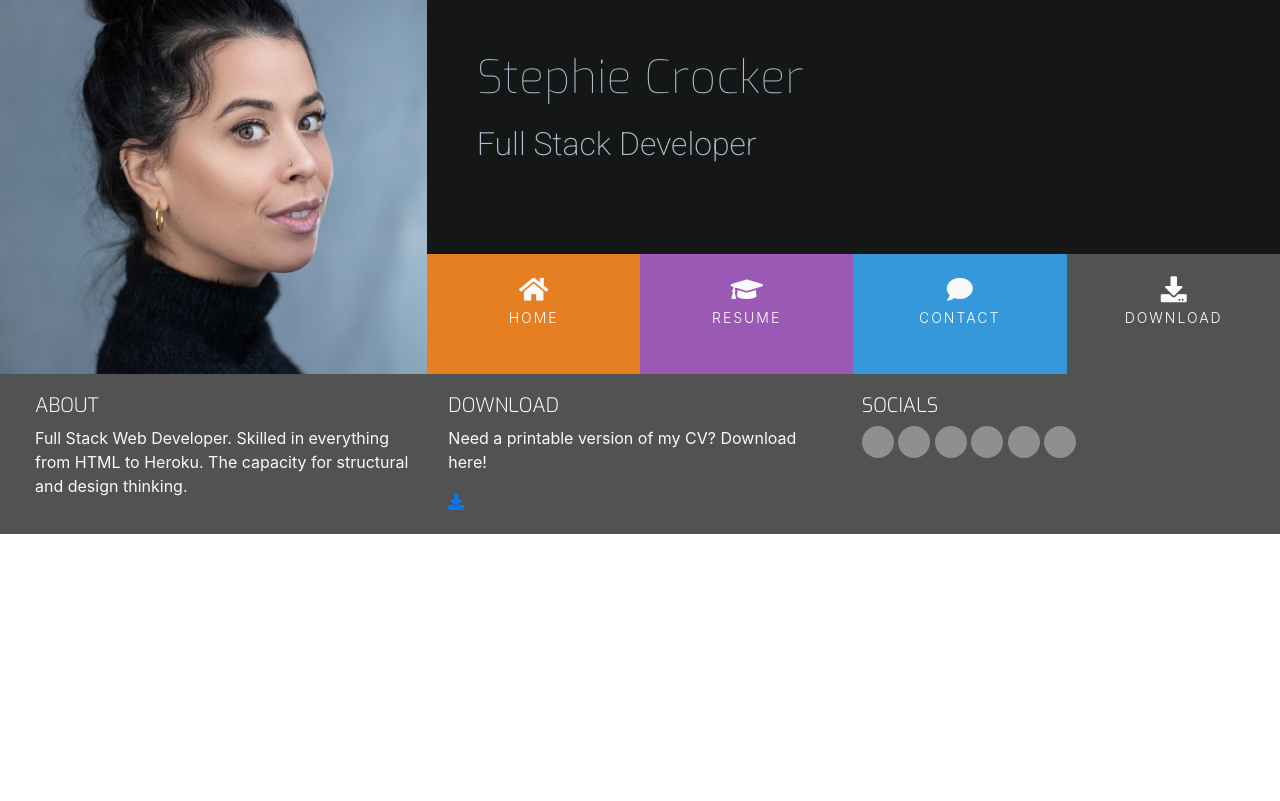
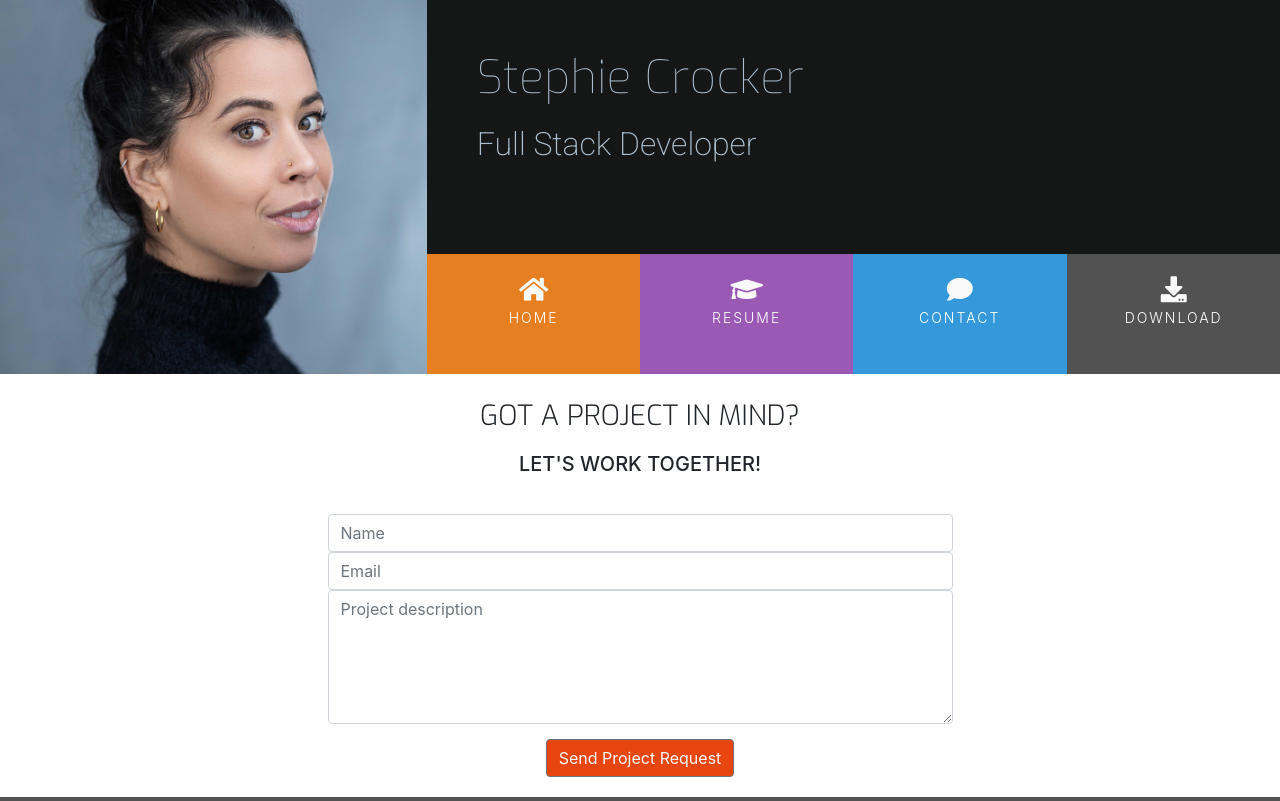
Before and after one commit to stephaniecrocker91/resume-project, a plain HTML site: page contact.html in a window 1280 px wide. Shown: the top 801 px of the page. Drawn offline with nearby package versions, Linux system fonts and the light colour scheme.

Commit message:
Style contact html

```diff
--- a/assets/css/style.css
+++ b/assets/css/style.css
@@ -30,6 +30,10 @@
 .bg-color-work-history {
     background-color: #9b59b6;
 }
+.bg-color-contact {
+    background-color: #fff;
+}
+
 /*--------------------------------------------special margin/padding/texts*/
 h1,
 h2,
@@ -305,3 +309,33 @@ footer {
 .history-item {
     margin-bottom: 30px;
 }
+/*--------------------------------------------contact form*/
+
+.contact-heading {
+    font-family: "Exo", sans-serif;
+    font-weight: 300;
+    margin-top: 25px;
+    margin-bottom: 20px;
+}
+
+.center-form {
+    padding-top: 10px;
+    margin: 0 auto;
+    max-width: 70%;
+}
+
+button[type="submit"] {
+    margin-top: 15px;
+    margin-bottom: 20px;
+    color: #fafafa;
+    background-color: #e84610;
+}
+/*--------------------------------------------Media Queria*/
+@media(min-width: 992px) {
+    .center-form {
+        padding-top: 30px;
+        min-height: 240px;
+        margin: 0 auto;
+        max-width: 50%;
+    }
+}
--- a/contact.html
+++ b/contact.html
@@ -50,8 +50,25 @@
             </div>
         </div>
     </header>
-    <section>
-
+    <section class="container-fluid">
+        <div class="row bg-color-contact">
+            <div class="col">
+                <h3 class=" contact-heading uppercase text-center">Got a project in mind?</h3>
+                <h5 class="uppercase text-center">Let's work together!</h5>
+                <div class="center-form">
+                    <form>
+                        <input type="text" name="name" id="fullname" class="form-control" placeholder="Name" required/>
+                        <input type="email" name="email" id="emailaddress" class="form-control" placeholder="Email" required/>
+                        <textarea rows="5" name="projectsummary" id="projectsummary" class="form-control" placeholder="Project description" required></textarea>
+                        <div class="form-row text-center">
+                            <div class="col">
+                                <button type="submit" class="btn btn-secondary">Send Project Request</button>
+                            </div>
+                        </div>
+                    </form>
+                </div>
+            </div>
+        </div>
     </section>
     <footer class="container-fluid">
         <div class="row" id="footer-details">
```
